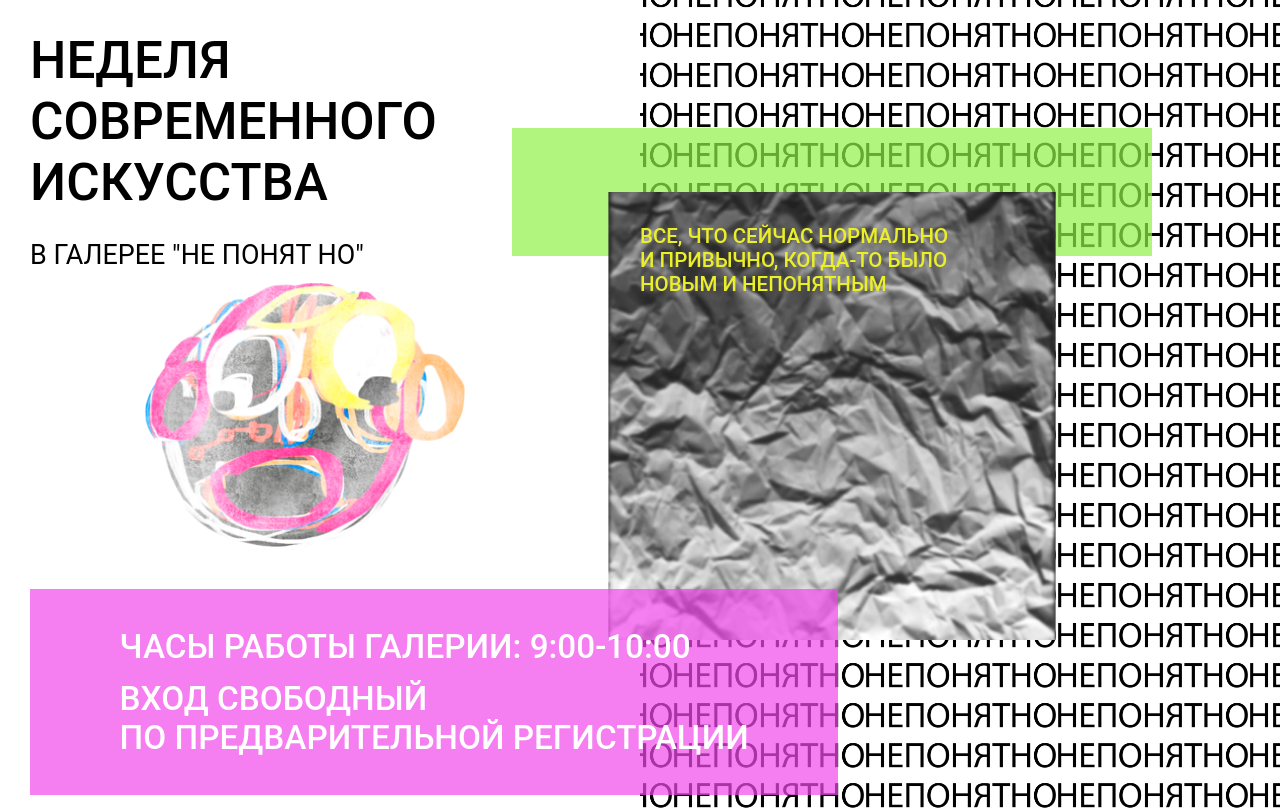
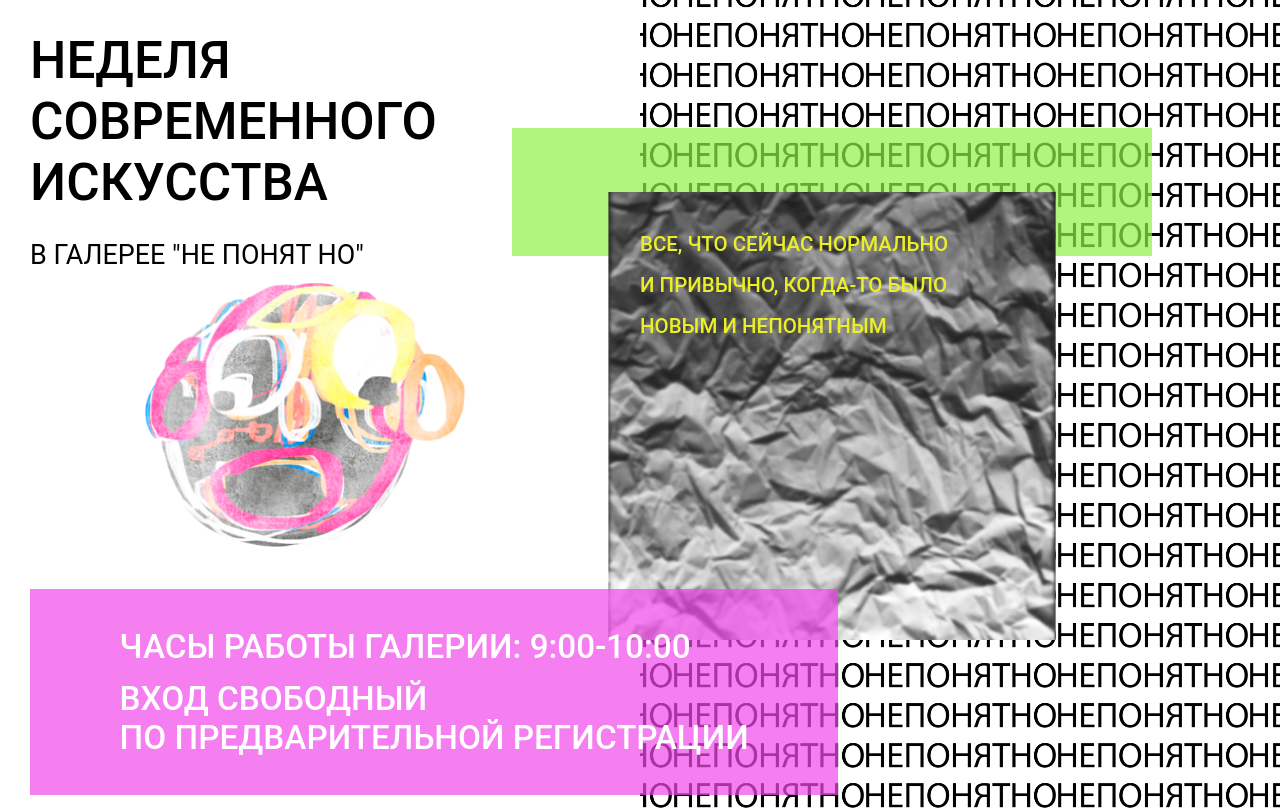
Before and after one commit to xaytsina/Posters, a plain HTML site: page index.html in a window 1280 px wide. Shown: the top 810 px of the page. Drawn offline with Linux system fonts and the light colour scheme.

Commit message:
подчистила

```diff
--- a/styles/layout.css
+++ b/styles/layout.css
@@ -105,6 +105,7 @@ header > div > img {
   font-family: "Roboto", sans-serif;
   font-size: 1.6vw;
   font-weight: 500;
+  line-height: 2;
 }
 
 .main_part > .information {
@@ -252,7 +253,7 @@ footer > span {
 
 /*iPad Pro*/
 /* Portrait */
-@media only screen and (min-device-width: 1024px) and (max-device-width: 1024px) and (orientation: portrait) and (-webkit-min-device-pixel-ratio: 2) {
+@media only screen and (min-width: 1024px) and (max-width: 1024px) and (orientation: portrait) and (-webkit-min-device-pixel-ratio: 2) {
   header > div > .title {
     font-size: 3.2vw;
   }
@@ -298,7 +299,7 @@ footer > span {
 
 
 /* Landscape */
-@media only screen and (min-device-width: 1366px) and (max-device-width: 1366px) and (orientation: landscape) and (-webkit-min-device-pixel-ratio: 2) {
+@media only screen and (min-width: 1366px) and (max-width: 1366px) and (orientation: landscape) and (-webkit-min-device-pixel-ratio: 2) {
   header > div > .title {
     font-size: 3.7vw;
   }
@@ -338,7 +339,7 @@ footer > span {
 
 /*iPad Mini*/
 /* Portrait */
-@media only screen and (min-device-width: 768px) and (max-device-width: 768px) and (orientation: portrait) and (-webkit-min-device-pixel-ratio: 1) {
+@media only screen and (min-width: 768px) and (max-width: 768px) and (orientation: portrait) and (-webkit-min-device-pixel-ratio: 1) {
   header > div > .title {
     font-size: 4vw;
   }
@@ -391,7 +392,7 @@ footer > span {
 }
 
 /* Landscape*/
-@media only screen and (min-device-width: 1024px) and (max-device-width: 1024px) and (orientation: landscape) and (-webkit-min-device-pixel-ratio: 1) {
+@media only screen and (min-width: 1024px) and (max-width: 1024px) and (orientation: landscape) and (-webkit-min-device-pixel-ratio: 1) {
   header > div > .title {
     font-size: 4.2vw;
   }
@@ -441,7 +442,7 @@ footer > span {
 
 /*iPhone SE*/
 /* Portrait */
-@media only screen and (min-device-width: 320px) and (max-device-width: 568px) and (-webkit-min-device-pixel-ratio: 2) and (orientation: portrait) {
+@media only screen and (min-width: 320px) and (max-width: 568px) and (-webkit-min-device-pixel-ratio: 2) and (orientation: portrait) {
   header > div > .title {
     font-size: 28px;
   }
@@ -537,7 +538,7 @@ footer > span {
 
 
 /* Landscape */
-@media only screen and (min-device-width: 320px) and (max-device-width: 568px) and (-webkit-min-device-pixel-ratio: 2) and (orientation: landscape) {
+@media only screen and (min-width: 320px) and (max-width: 568px) and (-webkit-min-device-pixel-ratio: 2) and (orientation: landscape) {
   header > div > .title {
     font-size: 50px;
   }
```
Also changed, not shown: index.html (indentation only). Lines whose indentation alone changed are shown as unchanged.
